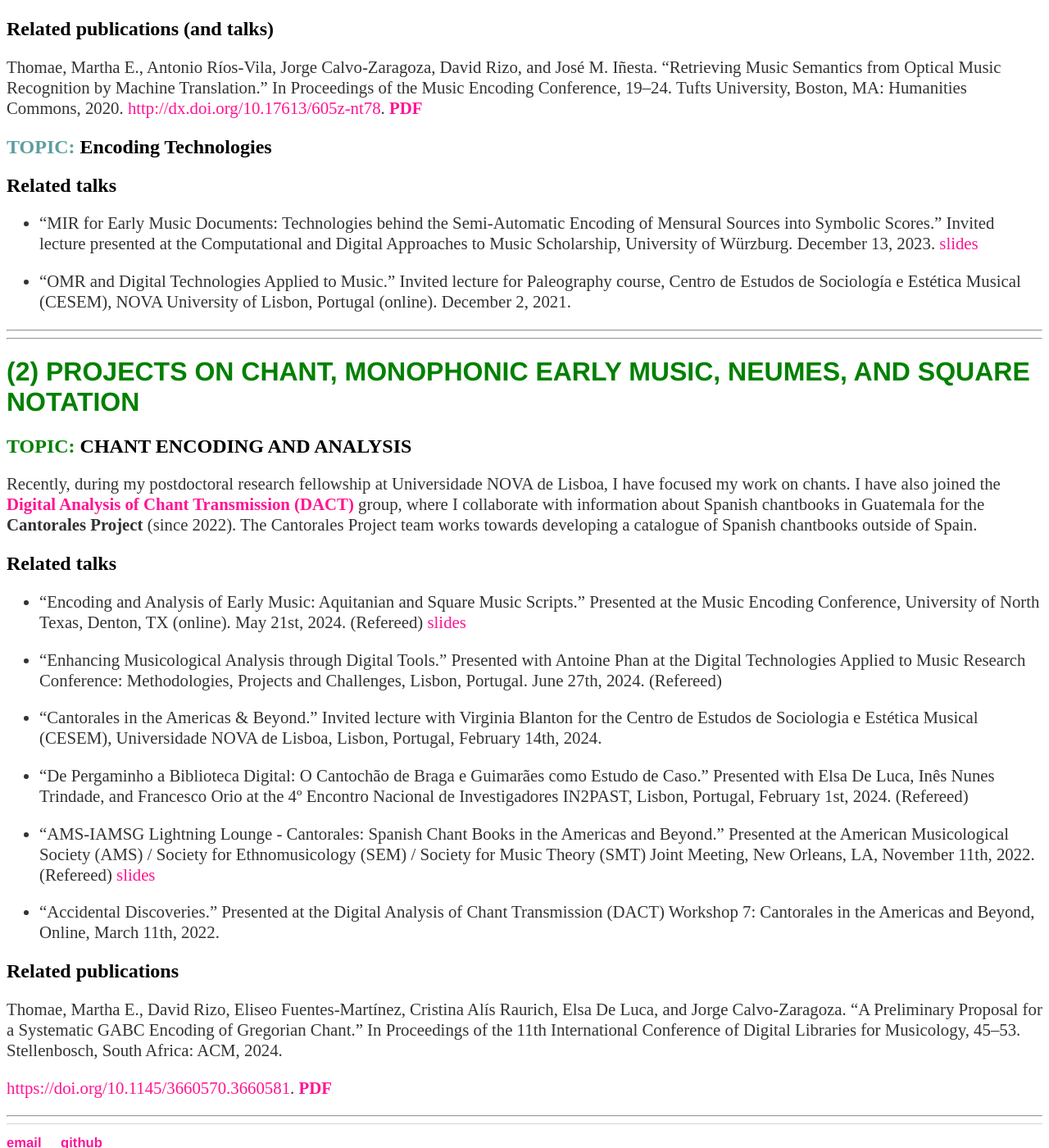
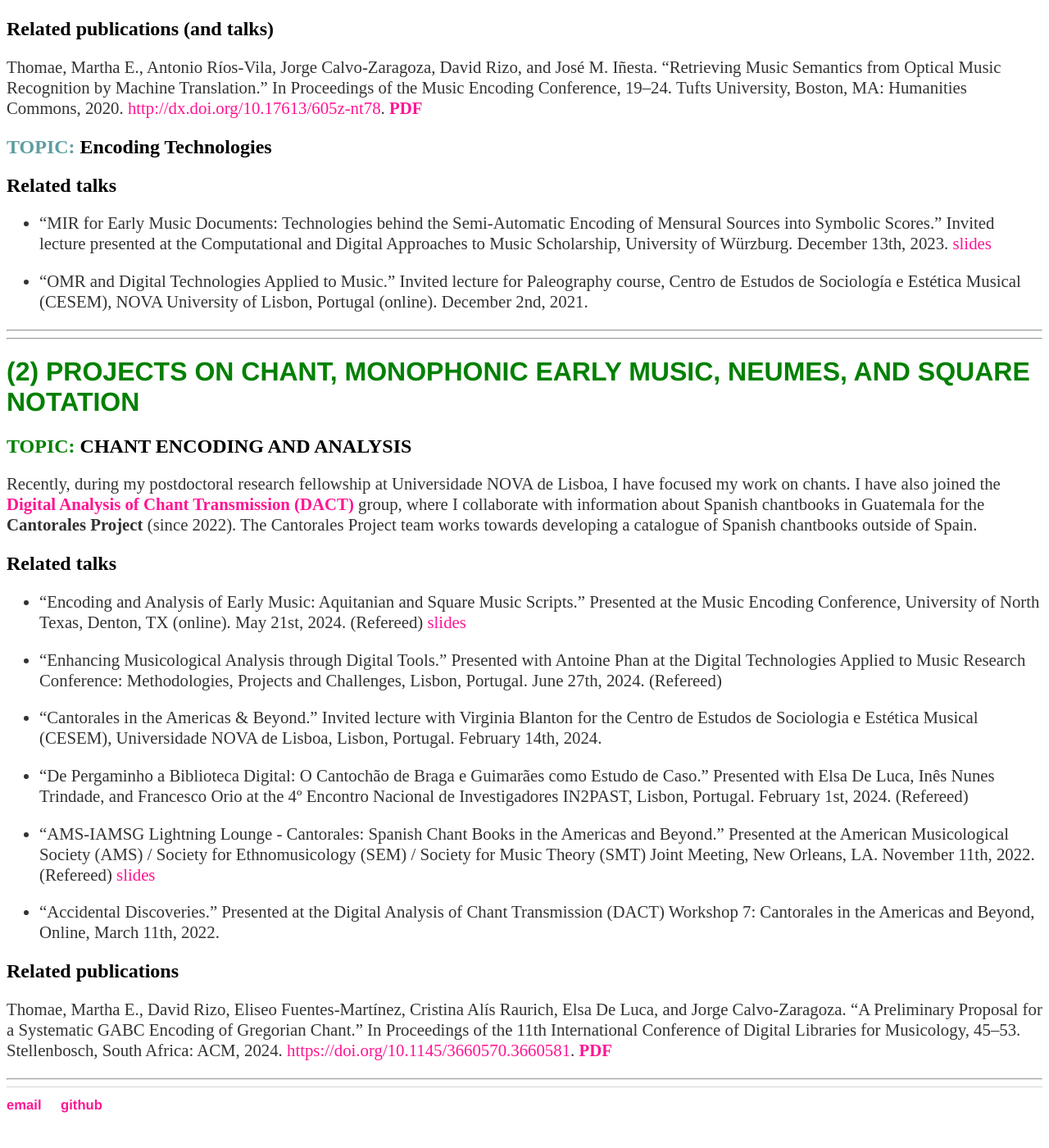
Before and after one commit to martha-thomae/martha-thomae.github.io, a Jekyll site: the page built from projects/index.md, in a window 1280 px wide and 1400 px high, scrolled down 4465 px. Shown: the whole window at 82% size. Built offline with Jekyll 4.4.1, drawn with Linux system fonts in a browser that asks for light colours; after the commit the page ends 5836 px from its top, so only the background shows below that.

Commit message:
Fix inconsistencies

```diff
--- a/_data/talksEncodingTechs.yaml
+++ b/_data/talksEncodingTechs.yaml
@@ -1,4 +1,4 @@
-- name: '“MIR for Early Music Documents: Technologies behind the Semi-Automatic Encoding of Mensural Sources into Symbolic Scores.” Invited lecture presented at the Computational and Digital Approaches to Music Scholarship, University of Würzburg. December 13, 2023.'
+- name: '“MIR for Early Music Documents: Technologies behind the Semi-Automatic Encoding of Mensural Sources into Symbolic Scores.” Invited lecture presented at the Computational and Digital Approaches to Music Scholarship, University of Würzburg. December 13th, 2023.'
   link: https://codamus.pubpub.org/pub/2023-elias/release/1
-- name: “OMR and Digital Technologies Applied to Music.” Invited lecture for Paleography course, Centro de Estudos de Sociología e Estética Musical (CESEM), NOVA University of Lisbon, Portugal (online). December 2, 2021.
+- name: “OMR and Digital Technologies Applied to Music.” Invited lecture for Paleography course, Centro de Estudos de Sociología e Estética Musical (CESEM), NOVA University of Lisbon, Portugal (online). December 2nd, 2021.
   link: /
--- a/_data/talksNeumes.yml
+++ b/_data/talksNeumes.yml
@@ -2,11 +2,11 @@
   link: /assets/slides/PDF/thomae_2024_mec_encoding_slides.pdf
 - name: '"Enhancing Musicological Analysis through Digital Tools." Presented with Antoine Phan at the Digital Technologies Applied to Music Research Conference: Methodologies, Projects and Challenges, Lisbon, Portugal. June 27th, 2024. (Refereed)'
   link: /
-- name: '“Cantorales in the Americas & Beyond." Invited lecture with Virginia Blanton for the Centro de Estudos de Sociologia e Estética Musical (CESEM), Universidade NOVA de Lisboa, Lisbon, Portugal, February 14th, 2024.'
+- name: '“Cantorales in the Americas & Beyond." Invited lecture with Virginia Blanton for the Centro de Estudos de Sociologia e Estética Musical (CESEM), Universidade NOVA de Lisboa, Lisbon, Portugal. February 14th, 2024.'
   link: /
-- name: '“De Pergaminho a Biblioteca Digital: O Cantochão de Braga e Guimarães como Estudo de Caso.” Presented with Elsa De Luca, Inês Nunes Trindade, and Francesco Orio at the 4º Encontro Nacional de Investigadores IN2PAST, Lisbon, Portugal, February 1st, 2024. (Refereed)'
+- name: '“De Pergaminho a Biblioteca Digital: O Cantochão de Braga e Guimarães como Estudo de Caso.” Presented with Elsa De Luca, Inês Nunes Trindade, and Francesco Orio at the 4º Encontro Nacional de Investigadores IN2PAST, Lisbon, Portugal. February 1st, 2024. (Refereed)'
   link: /
-- name: ' “AMS-IAMSG Lightning Lounge - Cantorales: Spanish Chant Books in the Americas and Beyond.” Presented at the American Musicological Society (AMS) / Society for Ethnomusicology (SEM) / Society for Music Theory (SMT) Joint Meeting, New Orleans, LA, November 11th, 2022. (Refereed)'
+- name: ' “AMS-IAMSG Lightning Lounge - Cantorales: Spanish Chant Books in the Americas and Beyond.” Presented at the American Musicological Society (AMS) / Society for Ethnomusicology (SEM) / Society for Music Theory (SMT) Joint Meeting, New Orleans, LA. November 11th, 2022. (Refereed)'
   link: https://www.youtube.com/watch?v=bbVcJVP1Vog
 - name: '“Accidental Discoveries.” Presented at the Digital Analysis of Chant Transmission (DACT) Workshop 7: Cantorales in the Americas and Beyond, Online, March 11th, 2022.'
   link: /
--- a/projects/index.md
+++ b/projects/index.md
@@ -118,9 +118,7 @@ Recently, during my postdoctoral research fellowship at Universidade NOVA de Lis
 {% endfor %}
 
 ## Related publications
-Thomae, Martha E., David Rizo, Eliseo Fuentes-Martínez, Cristina Alís Raurich, Elsa De Luca, and Jorge Calvo-Zaragoza. "A Preliminary Proposal for a Systematic GABC Encoding of Gregorian Chant." In Proceedings of the 11th International Conference of Digital Libraries for Musicology, 45–53. Stellenbosch, South Africa: ACM, 2024.
-
-[https://doi.org/10.1145/3660570.3660581](https://doi.org/10.1145/
+Thomae, Martha E., David Rizo, Eliseo Fuentes-Martínez, Cristina Alís Raurich, Elsa De Luca, and Jorge Calvo-Zaragoza. "A Preliminary Proposal for a Systematic GABC Encoding of Gregorian Chant." In Proceedings of the 11th International Conference of Digital Libraries for Musicology, 45–53. Stellenbosch, South Africa: ACM, 2024. [https://doi.org/10.1145/3660570.3660581](https://doi.org/10.1145/
 3660570.3660581). [**PDF**](/assets/papers/thomae_2024_dlfm_gabc_publication.pdf)
 
 ---
```
